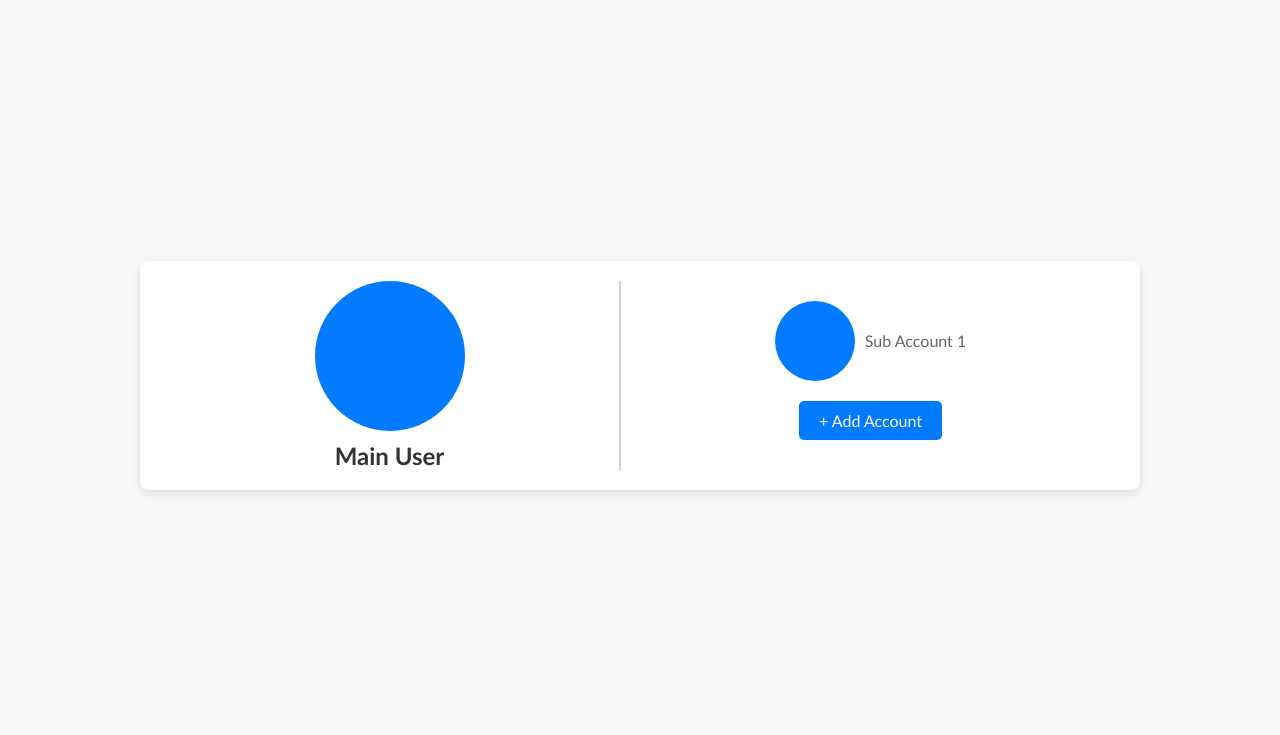
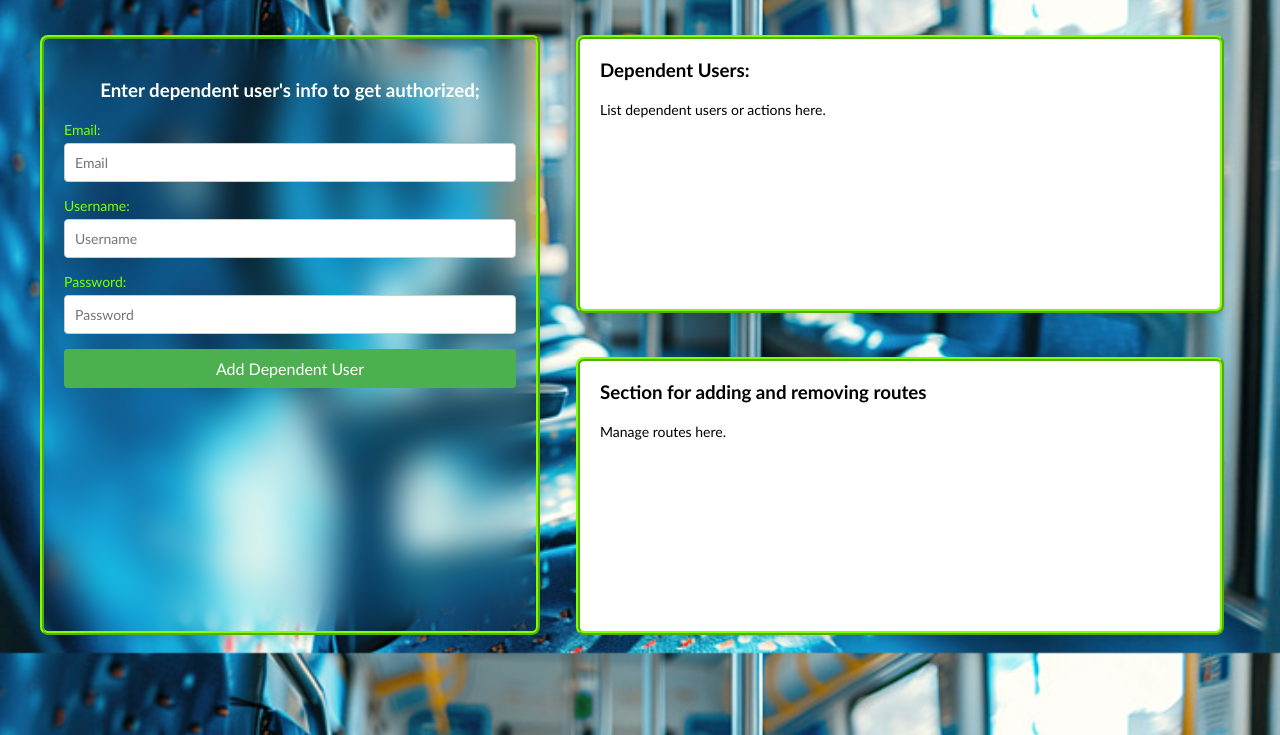
Before and after one commit to RealSebasTheFish/bramhacksprep, a plain HTML site: page frontend/accounts/index.html in a window 1280 px wide. Shown: the part 65-800 px from the top of the page. Drawn offline with Linux system fonts and the light colour scheme.

Commit message:
account frontend

```diff
--- a/frontend/accounts/index.html
+++ b/frontend/accounts/index.html
@@ -43,29 +43,49 @@
         <li><a href="/frontend/index.html">Home Page</a></li>
         <li><a href="/frontend/interactivemap/index.html">Map</a></li>
         <li><a href="/frontend/accounts/index.html">Accounts</a></li>
-        <!--<li><a href="/frontend/promo/index.html">Promotion</a></li>-->
       </ul>
     </div>
-    <div class="container">
-      <!-- main user profile and username  -->
-      <div class="main-profile">
-        <div class="profile-photo large-photo"></div>
-        <h2 class="username">Main User</h2>
-      </div>
 
-      <!-- sub accounts -->
-      <div class="sub-accounts">
-        <!-- test sub account for styling but delete for actual usage -->
-        <div class="sub-account">
-          <div class="profile-photo small-photo"></div>
-          <p class="username small-username">Sub Account 1</p>
-        </div>
-        <!-- add account button -->
-        <div class="add-account">
-          <button id="addAccountButton">+ Add Account</button>
-        </div>
-      </div>
+
+
+<!-- main Section -->
+<section class="main-section">
+  <!-- login div -->
+  <div class="login-div">
+    <h3>Enter dependent user's info to get authorized;</h3>
+    <form>
+      <label for="email">Email:</label>
+      <input type="email" id="email" name="email" placeholder="Email" required>
+
+      <label for="username">Username:</label>
+      <input type="text" id="username" name="username" placeholder="Username" required>
+
+      <label for="password">Password:</label>
+      <input type="password" id="password" name="password" placeholder="Password" required>
+
+      <button type="submit">Add Dependent User</button>
+    </form>
+  </div>
+
+  <div class="sections">
+    <!-- dependent users section -->
+    <div class="dependent-users">
+      <h3>Dependent Users:</h3>
+      <!-- content for dependent users -->
+      <p>List dependent users or actions here.</p>
     </div>
+
+    <!-- section for adding and removing routes -->
+    <div class="route-management">
+      <h3>Section for adding and removing routes</h3>
+      <!-- content for route management -->
+      <p>Manage routes here.</p>
+    </div>
+  </div>
+</section>
+
+
+
     <script src="script.js"></script>
   </body>
 </html>
--- a/frontend/accounts/main.css
+++ b/frontend/accounts/main.css
@@ -89,83 +89,125 @@ body {
     background-color: #f8f8f8;
 }
 
-/* container layout */
-.container {
-    margin-top: 80px;
+
+
+
+
+/* Main Section */
+.main-section {
   display: flex;
-    width: 80%;
-    max-width: 1000px;
+  flex-direction:row;
+  justify-content: space-between;
+  align-items: center;
   padding: 20px;
-    background-color: #fff;
+  background-image: url("../asset/account.jpg");
+    background-attachment: fixed;
+    background-size: contain;
+  min-height: 100vh;
+  width: 100%;
+}
+
+/* Login Section */
+.login-div {
+  width: 100%;
+  max-width: 500px;
+  background: transparent;
+  backdrop-filter: blur(17px);
+  padding: 20px;
   border-radius: 8px;
   box-shadow: 0 4px 8px rgba(0, 0, 0, 0.1);
+  margin-left: 20px;
+  height: 75vh;
+  padding-top: 40px;
+  border: chartreuse ridge 4px;
 }
 
-/* main profile  */
-.main-profile {
-    flex: 1;
+.login-div h3 {
+  text-align: center;
+  margin-bottom: 20px;
+  color:white;
+}
+
+.login-div form {
   display: flex;
   flex-direction: column;
-    align-items: center;
-    justify-content: center;
-    text-align: center;
-    border-right: 2px solid #d3d3d3;
 }
 
-.large-photo {
-    width: 150px;
-    height: 150px;
-    background-color: #007bff;
-    border-radius: 50%;
-    margin-bottom: 10px;
+.login-div label {
+  margin-bottom: 5px;
+  font-size: 14px;
+  color: chartreuse;
 }
 
-.username {
-    font-size: 1.5em;
-    color: #333;
+.login-div input {
+  margin-bottom: 15px;
+  padding: 10px;
+  font-size: 14px;
+  border: 1px solid #ccc;
+  border-radius: 4px;
 }
 
-/* sub accounts section */
-.sub-accounts {
-    flex: 1;
-    padding: 20px;
+.login-div button {
+  padding: 10px;
+  background-color: #4CAF50;
+  color: white;
+  font-size: 16px;
+  border: none;
+  border-radius: 4px;
+  cursor: pointer;
+}
+
+.login-div button:hover {
+  background-color: #45a049;
+}
+
+/* Sections Container */
+.sections {
   display: flex;
   flex-direction: column;
-    justify-content: flex-start;
-    align-items: center;
+  justify-content: space-between;
+  width: 100%;
+  max-width: 1000px;
+  height: 75vh;
+}
+/* Dependent Users Section */
+.dependent-users {
+  width: 90%;
+  background-color: #ffffff;
+  padding: 20px;
+  border-radius: 8px;
+  box-shadow: 0 4px 8px rgba(0, 0, 0, 0.1);
+  height: 47%;
+  margin-bottom: 3%;
+  margin-left: 5%;
+  border: chartreuse ridge 4px;
 }
 
-/* individual sub-account styling */
-.sub-account {
-    display: flex;
-    align-items: center;
+.dependent-users h3 {
   margin-bottom: 20px;
 }
 
-.small-photo {
-    width: 80px;
-    height: 80px;
-    background-color: #007bff;
-    border-radius: 50%;
-    margin-right: 10px;
+.dependent-users p {
+  font-size: 14px;
 }
 
-.small-username {
-    font-size: 1em;
-    color: #666;
+/* Route Management Section */
+.route-management {
+  width: 90%;
+  background-color: #ffffff;
+  padding: 20px;
+  border-radius: 8px;
+  box-shadow: 0 4px 8px rgba(0, 0, 0, 0.1);
+  height: 47%;
+  margin-top: 3%;
+  margin-left: 5%;
+  border: chartreuse ridge 4px;
 }
 
-/* add account button */
-.add-account button {
-    background-color: #007bff;
-    color: #fff;
-    border: none;
-    padding: 10px 20px;
-    font-size: 1em;
-    cursor: pointer;
-    border-radius: 5px;
+.route-management h3 {
+  margin-bottom: 20px;
 }
 
-.add-account button:hover {
-    background-color: #0056b3;
+.route-management p {
+  font-size: 14px;
 }
```
Also changed, not shown: frontend/asset/account.jpg (added). Lines whose indentation alone changed are shown as unchanged.
